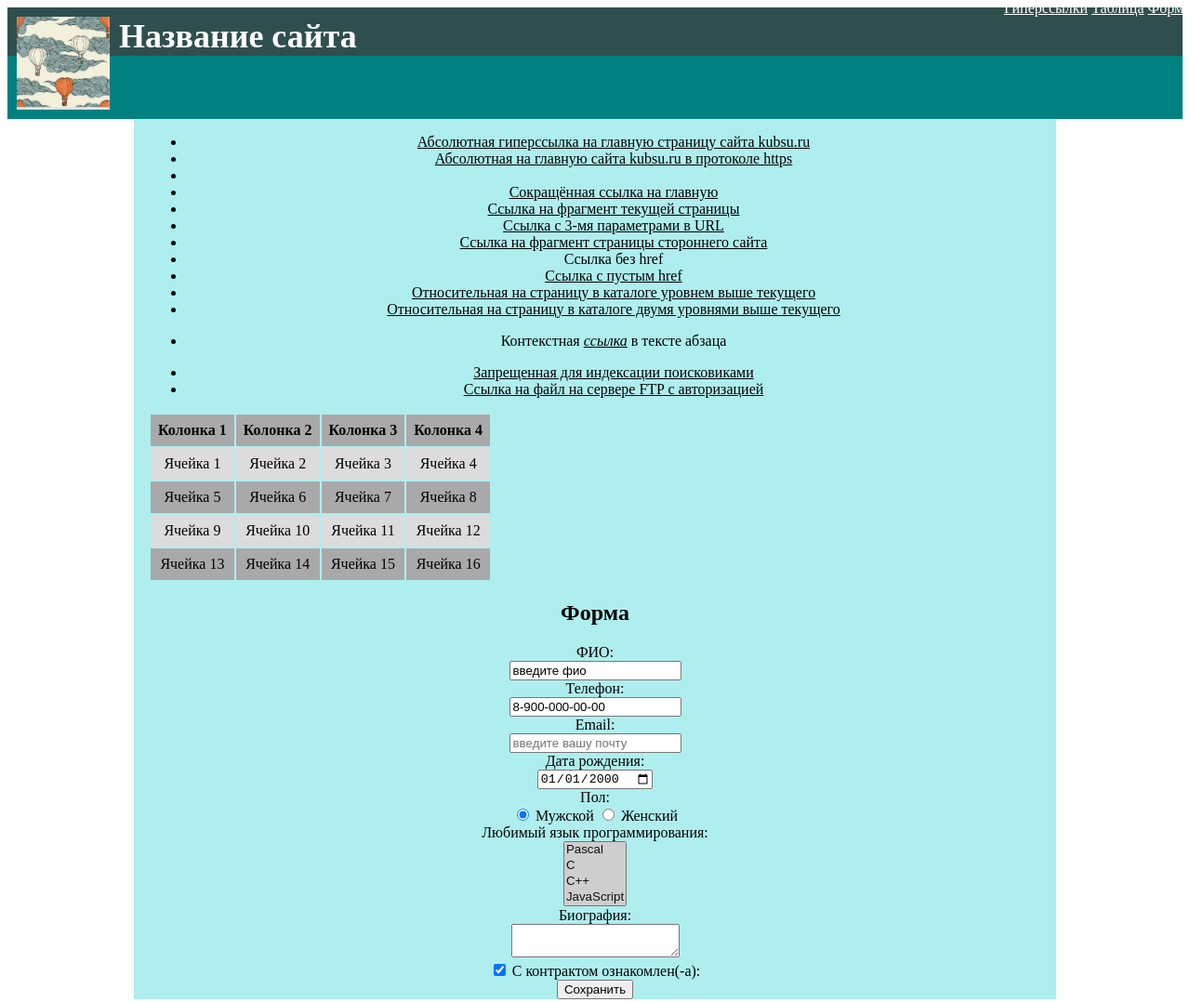
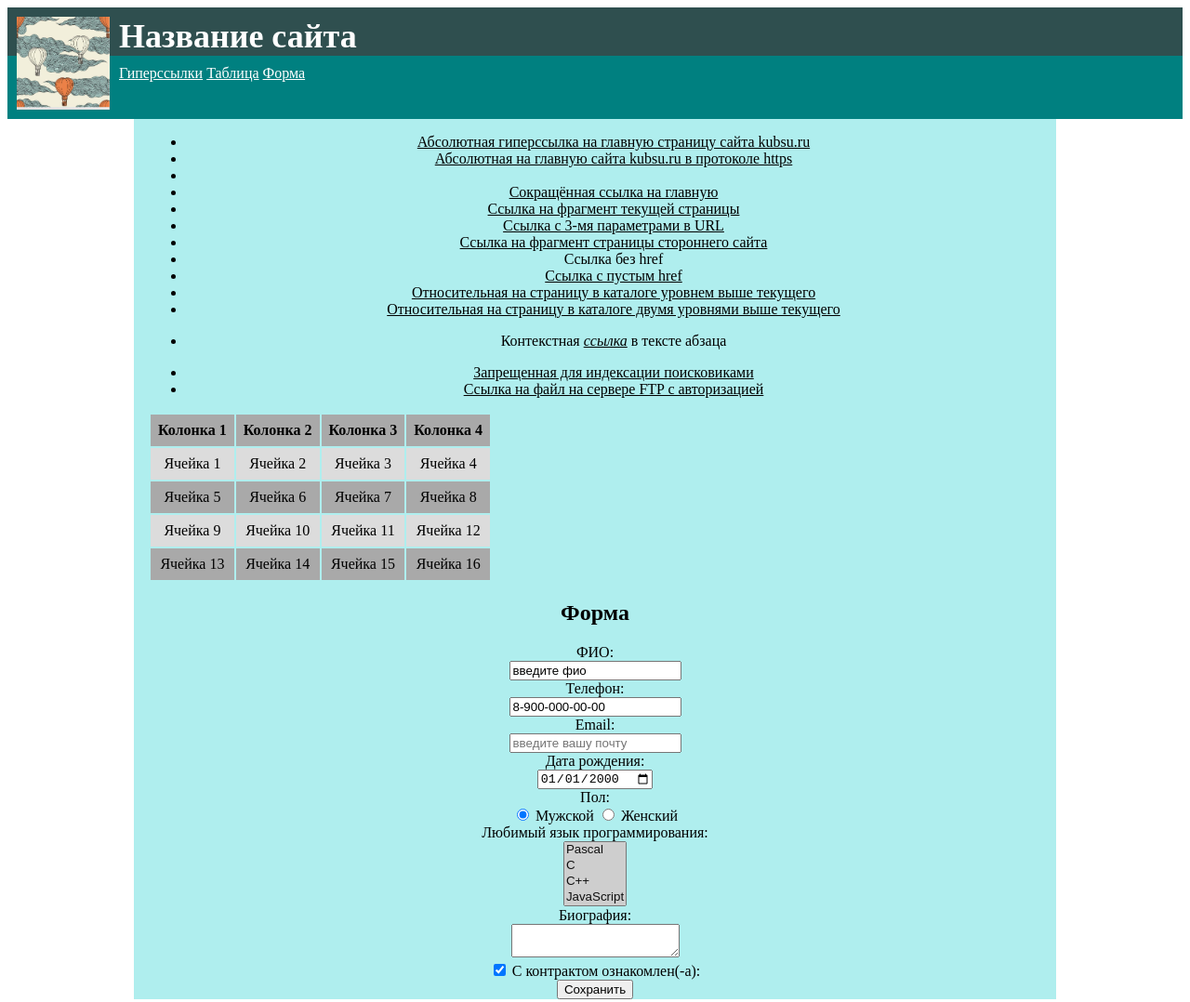
Before and after one commit to rriwl/web-2, a plain HTML site: page index.html in a window 1280 px wide. Shown: the top 1078 px of the page at 93% size. Drawn offline with Linux system fonts and the light colour scheme.

Commit message:
Update styles.css

```diff
--- a/css/styles.css
+++ b/css/styles.css
@@ -31,10 +31,11 @@ b{
 }
 
 .menu{
-	position: absolute;
-	top: 0;
-	right: 0;
-	text-align:right;
+	text-alight: center;
+	front-size: 20px;
+	padding-top: 10px;
+	top: 10px;
+	right: 100px;
 }
 
 #footer {
```
